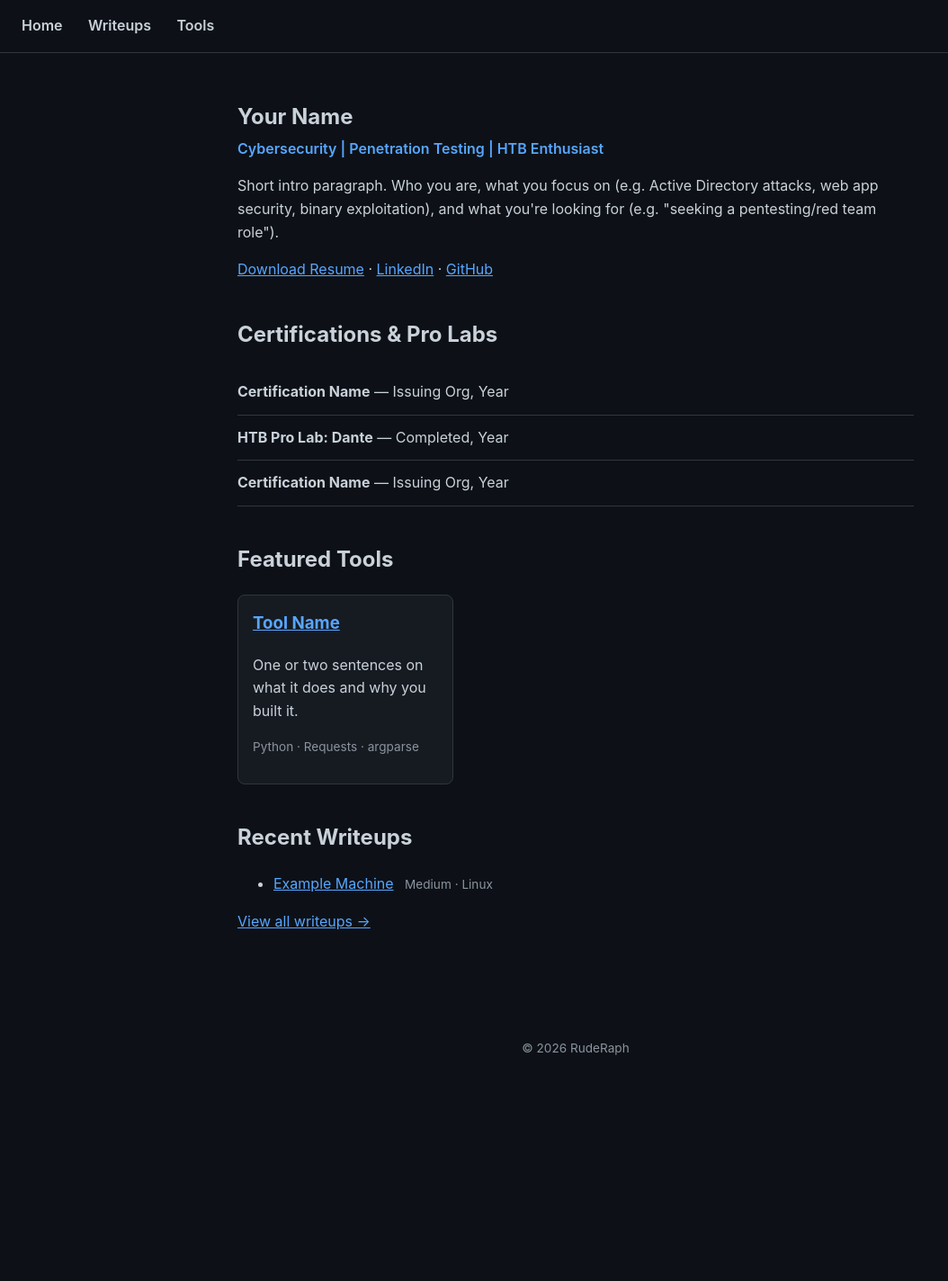
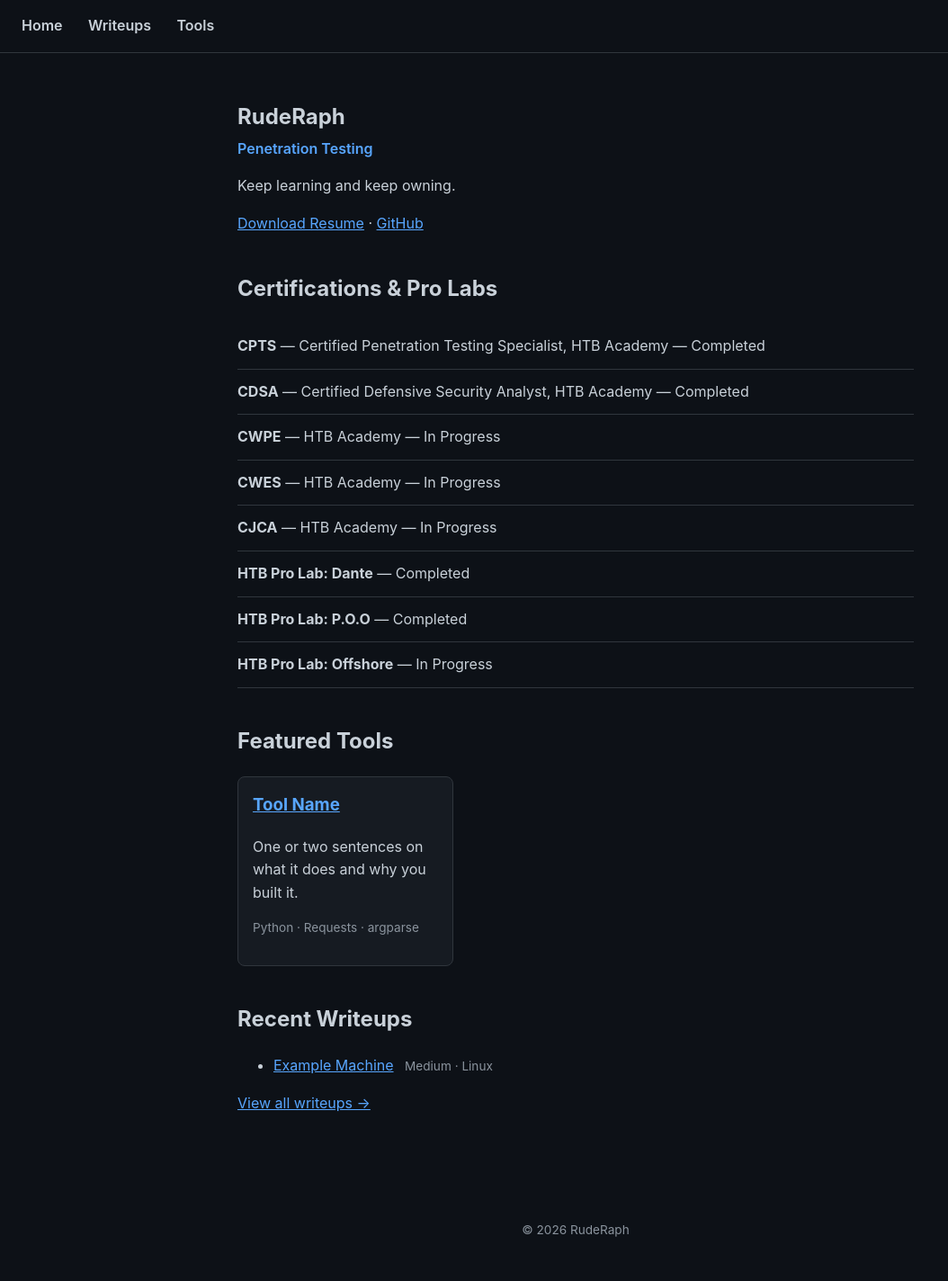
Before and after one commit to RudeRaph/RudeRaph.github.io, a Jekyll site: the page built from index.md, in a window 1280 px wide. Shown: the whole page at 90% size, without its empty margins (0-1054 px from the left). Built offline with Jekyll 4.4.1, drawn with Linux system fonts in a browser that asks for light colours; before the commit the page ends 1222 px from its top, so only the background shows below that.

Commit message:
Update index.md
Update

```diff
--- a/index.md
+++ b/index.md
@@ -4,22 +4,26 @@ title: Home
 ---
 
 <section class="hero">
-  <h1>Your Name</h1>
-  <p class="tagline">Cybersecurity | Penetration Testing | HTB Enthusiast</p>
-  <p>Short intro paragraph. Who you are, what you focus on (e.g. Active Directory attacks, web app security, binary exploitation), and what you're looking for (e.g. "seeking a pentesting/red team role").</p>
+  <h1>RudeRaph</h1>
+  <p class="tagline">Penetration Testing</p>
+  <p>Keep learning and keep owning.</p>
   <p>
     <a href="/resume.pdf">Download Resume</a> ·
-    <a href="https://linkedin.com/in/yourusername">LinkedIn</a> ·
-    <a href="https://github.com/yourusername">GitHub</a>
+    <a href="https://github.com/RudeRaph">GitHub</a>
   </p>
 </section>
 
 <section class="certifications">
   <h2>Certifications & Pro Labs</h2>
   <ul>
-    <li><strong>Certification Name</strong> — Issuing Org, Year</li>
-    <li><strong>HTB Pro Lab: Dante</strong> — Completed, Year</li>
-    <li><strong>Certification Name</strong> — Issuing Org, Year</li>
+    <li><strong>CPTS</strong> — Certified Penetration Testing Specialist, HTB Academy — Completed</li>
+    <li><strong>CDSA</strong> — Certified Defensive Security Analyst, HTB Academy — Completed</li>
+    <li><strong>CWPE</strong> — HTB Academy — In Progress</li>
+    <li><strong>CWES</strong> — HTB Academy — In Progress</li>
+    <li><strong>CJCA</strong> — HTB Academy — In Progress</li>
+    <li><strong>HTB Pro Lab: Dante</strong> — Completed</li>
+    <li><strong>HTB Pro Lab: P.O.O</strong> — Completed</li>
+    <li><strong>HTB Pro Lab: Offshore</strong> — In Progress</li>
   </ul>
 </section>
 
```
